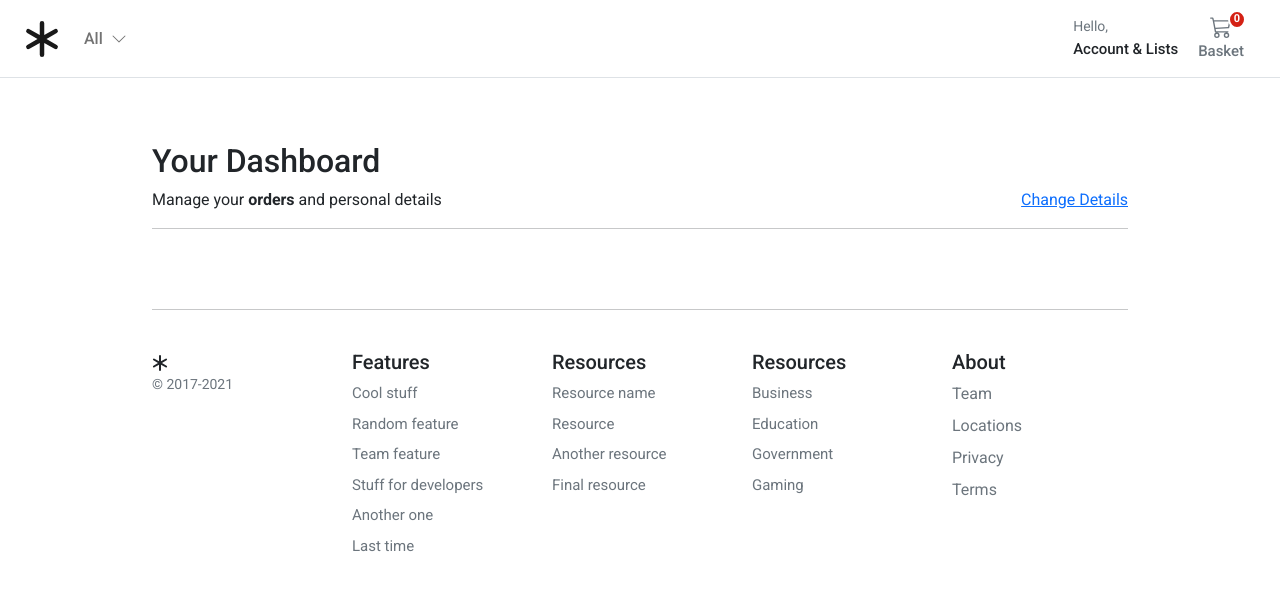
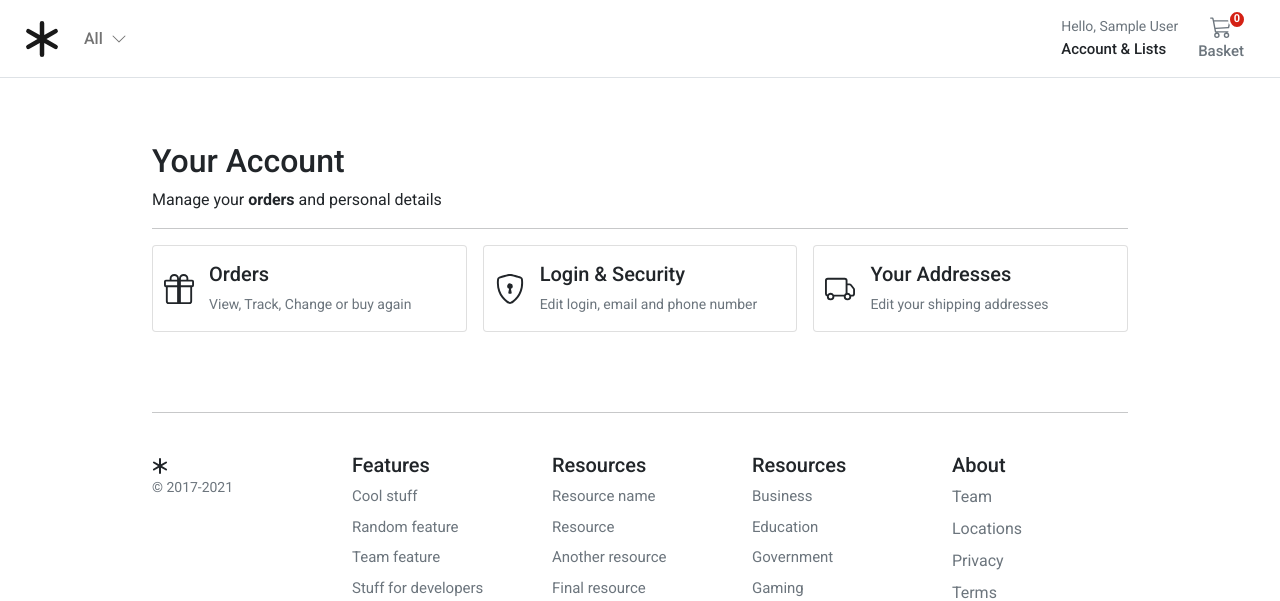
Before and after one commit to Aniketh17/store_tp, a Django app: page /account/dashboard/ in a window 1280 px wide. Shown: the top 601 px of the page. Run offline with Django 4.2, Linux system fonts and the light colour scheme; the visitor is signed in with stand-in values (Sample User, id 1); data that the repository does not hold is empty.

Commit message:
Added managing multiple addresses

```diff
--- a/account/admin.py
+++ b/account/admin.py
@@ -1,5 +1,5 @@
 from django.contrib import admin
 
-from .models import UserBase
+from .models import Customer
 
-admin.site.register(UserBase)
+admin.site.register(Customer)
--- a/account/urls.py
+++ b/account/urls.py
@@ -3,54 +3,67 @@
 from django.views.generic import TemplateView
 
 from . import views
-from .forms import (PwdResetConfirmForm, PwdResetForm, UserLoginForm)
+from .forms import PwdResetConfirmForm, PwdResetForm, UserLoginForm
 
-app_name = 'account'
+app_name = "account"
 
 urlpatterns = [
-    path('login/', auth_views.LoginView.as_view(
-        template_name='account/login.html',
-        form_class=UserLoginForm
+    path(
+        "login/",
+        auth_views.LoginView.as_view(template_name="account/login.html", form_class=UserLoginForm),
+        name="login",
     ),
-         name='login'),
-    path('logout/', auth_views.LogoutView.as_view(next_page='/account/login/'), name='logout'),
-    path('register/', views.account_register, name='register'),
-    path('activate/<slug:uidb64>/<slug:token>)/', views.account_activate, name='activate'),
+    path("logout/", auth_views.LogoutView.as_view(next_page="/account/login/"), name="logout"),
+    path("register/", views.account_register, name="register"),
+    path("activate/<slug:uidb64>/<slug:token>)/", views.account_activate, name="activate"),
 
 
     # Reset password
-    path('password_reset/',
-         auth_views.PasswordResetView.as_view(
-             template_name="account/password_reset/password_reset_form.html",
-             success_url='password_reset_email_confirm',
-             email_template_name='account/password_reset/password_reset_email.html',
-             form_class=PwdResetForm), name='pwdreset'
-         ),
-    path('password_reset_confirm/<uidb64>/<token>',
-         auth_views.PasswordResetConfirmView.as_view(
-             template_name='account/password_reset/password_reset_confirm.html',
-             success_url='password_reset_complete/',
-             form_class=PwdResetConfirmForm
-         ),
-         name="password_reset_confirm"),
-    path('password_reset/password_reset_email_confirm/',
-         TemplateView.as_view(
-             template_name="account/password_reset/reset_status.html"
-         ),
-         name='password_reset_done'),
-    path('password_reset_confirm/Mg/password_reset_complete/',
-         TemplateView.as_view(
-             template_name="account/password_reset/reset_status.html"
-         ),
-         name='password_reset_complete'),
+    path(
+        "password_reset/",
+        auth_views.PasswordResetView.as_view(
+            template_name="account/password_reset/password_reset_form.html",
+            success_url="password_reset_email_confirm",
+            email_template_name="account/password_reset/password_reset_email.html",
+            form_class=PwdResetForm,
+        ),
+        name="pwdreset",
+    ),
+    path(
+        "password_reset_confirm/<uidb64>/<token>",
+        auth_views.PasswordResetConfirmView.as_view(
+            template_name="account/password_reset/password_reset_confirm.html",
+            success_url="password_reset_complete/",
+            form_class=PwdResetConfirmForm,
+        ),
+        name="password_reset_confirm",
+    ),
+    path(
+        "password_reset/password_reset_email_confirm/",
+        TemplateView.as_view(template_name="account/password_reset/reset_status.html"),
+        name="password_reset_done",
+    ),
+    path(
+        "password_reset_confirm/Mg/password_reset_complete/",
+        TemplateView.as_view(template_name="account/password_reset/reset_status.html"),
+        name="password_reset_complete",
+    ),
 
 
     # User dashboard
-    path('dashboard/', views.dashboard, name='dashboard'),
-    path('profile/edit/', views.edit_details, name='edit_details'),
-    path('profile/delete_user/', views.delete_user, name='delete_user'),
-    path('profile/delete_confirm/',
-         TemplateView.as_view(template_name="account/dashboard/delete_confirm.html"),
-         name='delete_confirmation'
-         ),
+    path("dashboard/", views.dashboard, name="dashboard"),
+    path("profile/edit/", views.edit_details, name="edit_details"),
+    path("profile/delete_user/", views.delete_user, name="delete_user"),
+    path(
+        "profile/delete_confirm/",
+        TemplateView.as_view(template_name="account/dashboard/delete_confirm.html"),
+        name="delete_confirmation",
+    ),
+
+
+    path("addresses/", views.view_address, name="addresses"),
+    path("add_address/", views.add_address, name="add_address"),
+    path("addresses/edit/<slug:id>/", views.edit_address, name="edit_address"),
+    path("addresses/delete/<slug:id>/", views.delete_address, name="delete_address"),
+    path("addresses/set_default/<slug:id>/", views.set_default, name="set_default"),
 ]
--- a/account/views.py
+++ b/account/views.py
@@ -1,16 +1,17 @@
 from django.contrib.auth import login, logout
 from django.contrib.auth.decorators import login_required
 from django.contrib.sites.shortcuts import get_current_site
-from django.http import HttpResponse
+from django.http import HttpResponse, HttpResponseRedirect
 from django.shortcuts import redirect, render
+from django.urls import reverse
 from django.template.loader import render_to_string
 from django.utils.encoding import force_bytes, force_str
 from django.utils.http import urlsafe_base64_decode, urlsafe_base64_encode
 
 from orders.views import user_orders
 
-from .forms import RegistrationForm, UserEditForm
-from .models import UserBase
+from .forms import RegistrationForm, UserEditForm, UserAddressForm
+from .models import Customer, Address
 from .tokens import account_activation_token
 
 
@@ -38,7 +39,7 @@
 
 @login_required
 def delete_user(request):
-    user = UserBase.objects.get(user_name=request.user)
+    user = Customer.objects.get(user_name=request.user)
     user.is_active = False
     user.save()
     logout(request)
@@ -46,7 +47,6 @@
 
 
 def account_register(request):
-
     if request.user.is_authenticated:
         return redirect('account:dashboard')
 
@@ -76,7 +76,7 @@
 def account_activate(request, uidb64, token):
     try:
         uid = force_str(urlsafe_base64_decode(uidb64))
-        user = UserBase.objects.get(pk=uid)
+        user = Customer.objects.get(pk=uid)
     except(TypeError, ValueError, OverflowError, user.DoesNotExist):
         user = None
     if user is not None and account_activation_token.check_token(user, token):
@@ -86,3 +86,51 @@
         return redirect('account:dashboard')
     else:
         return render(request, 'account/registration/activation_invalid.html')
+
+
+# Addresses
+@login_required
+def view_address(request):
+    addresses = Address.objects.filter(customer=request.user)
+    return render(request, "account/dashboard/addresses.html", {"addresses": addresses})
+
+
+@login_required
+def add_address(request):
+    if request.method == "POST":
+        address_form = UserAddressForm(data=request.POST)
+        if address_form.is_valid():
+            address_form = address_form.save(commit=False)
+            address_form.customer = request.user
+            address_form.save()
+            return HttpResponseRedirect(reverse("account:addresses"))
+    else:
+        address_form = UserAddressForm()
+    return render(request, "account/dashboard/edit_addresses.html", {"form": address_form})
+
+
+@login_required
+def edit_address(request, id_):
+    if request.method == "POST":
+        address = Address.objects.get(pk=id_, customer=request.user)
+        address_form = UserAddressForm(instance=address, data=request.POST)
+        if address_form.is_valid():
+            address_form.save()
+            return HttpResponseRedirect(reverse("account:addresses"))
+    else:
+        address = Address.objects.get(pk=id_, customer=request.user)
+        address_form = UserAddressForm(instance=address)
+    return render(request, "account/dashboard/edit_addresses.html", {"form": address_form})
+
+
+@login_required
+def delete_address(request, id_):
+    address = Address.objects.filter(pk=id_, customer=request.user).delete()
+    return redirect("account:addresses")
+
+
+@login_required
+def set_default(request, id_):
+    Address.objects.filter(customer=request.user, default=True).update(default=False)
+    Address.objects.filter(pk=id_, customer=request.user).update(default=True)
+    return redirect("account:addresses")
--- a/core/settings/base.py
+++ b/core/settings/base.py
@@ -104,7 +104,7 @@
 
 
 # Custom user model
-AUTH_USER_MODEL = 'account.UserBase'
+AUTH_USER_MODEL = 'account.Customer'
 LOGIN_REDIRECT_URL = '/account/dashboard'
 LOGIN_URL = '/account/login/'
 
--- a/templates/account/dashboard/dashboard.html
+++ b/templates/account/dashboard/dashboard.html
@@ -1,68 +1,79 @@
-{% extends "../../base.html" %}
+{% extends "../sub_base.html" %}
 {% block title %}Dashboard{% endblock %}
 
-{% block content %}
+{% block sub_content %}
 
-  <div class="container">
   <div class="col-12">
-      <h1 class="h2">Your Dashboard</h1>
+    <h1 class="h2">Your Account</h1>
   </div>
   <div class="col-12 d-flex justify-content-between">
     <div>Manage your <b>orders</b> and personal details</div>
-      <div><a href="{% url "account:edit_details" %}">Change Details</a></div>
+    {% comment %} <div><a href="{% url "account:edit_details" %}">Change Details</a></div> {% endcomment %}
   </div>
   <hr />
+
+  <div class="row row-cols-1 row-cols-sm-2 row-cols-md-3 g-3">
+    <div class="col">
+      <a href="#" class="text-reset text-decoration-none" role="button" style="max-width: 540px;">
+      <div class="card mb-3">
+        <div class="row g-0">
+          <div class="col-2 position-relative">
+            <svg class="position-absolute top-50 start-50 translate-middle" xmlns="http://www.w3.org/2000/svg" width="30" height="30" fill="currentColor" class="bi bi-gift"
+              viewBox="0 0 16 16">
+              <path
+                d="M3 2.5a2.5 2.5 0 0 1 5 0 2.5 2.5 0 0 1 5 0v.006c0 .07 0 .27-.038.494H15a1 1 0 0 1 1 1v2a1 1 0 0 1-1 1v7.5a1.5 1.5 0 0 1-1.5 1.5h-11A1.5 1.5 0 0 1 1 14.5V7a1 1 0 0 1-1-1V4a1 1 0 0 1 1-1h2.038A2.968 2.968 0 0 1 3 2.506V2.5zm1.068.5H7v-.5a1.5 1.5 0 1 0-3 0c0 .085.002.274.045.43a.522.522 0 0 0 .023.07zM9 3h2.932a.56.56 0 0 0 .023-.07c.043-.156.045-.345.045-.43a1.5 1.5 0 0 0-3 0V3zM1 4v2h6V4H1zm8 0v2h6V4H9zm5 3H9v8h4.5a.5.5 0 0 0 .5-.5V7zm-7 8V7H2v7.5a.5.5 0 0 0 .5.5H7z" />
+            </svg>
           </div>
-  <div class="container">
-    {% for order in orders %}
-    <div class="row g-3">
-      <div class="col-12 bg-light p-3 d-flex justify-content-between">
-        <div class="d-flex d-flex-inline">
-          <div class="pe-3">{{ order.created }}</div>
-          <div class="dropdown">
-          <a class="text-reset text-decoration-none dropdown-toggle" href="#" role="link" id="dropdownLink" data-bs-toggle="dropdown" aria-expanded="false">
-          Dispacted to
-          <svg xmlns="http://www.w3.org/2000/svg" width="12" height="12" fill="currentColor" class="bi bi-chevron-down" viewBox="0 0 16 16">
-            <path fill-rule="evenodd" d="M1.646 4.646a.5.5 0 0 1 .708 0L8 10.293l5.646-5.647a.5.5 0 0 1 .708.708l-6 6a.5.5 0 0 1-.708 0l-6-6a.5.5 0 0 1 0-.708z"/>
-          </svg>
-          </a>
-          <ul class="dropdown-menu" aria-labelledby="dropdownLink">
-            <li class="item small">{{order.full_name}}</li>
-            <li class="item small">{{order.address1}}</li>
-            <li class="item small">{{order.address2}}</li>
-            <li class="item small">{{order.post_code}}</li>
-          </ul>
-          </div>
-        </div>
-        <div class="text-end">
-          Total paid: <span class="fw-bold">£{{ order.total_paid }}</span>
-        </div>
-      </div>
-      <div class="col-md-5 col-lg-4 order-md-last p-0 order-3">
-        <div class="d-grid gap-2 ">
-          <button class="btn btn-warning" type="button">Problem with order</button>
-          <button class="btn btn-light" type="button">Leave a review</button>
-        </div>
-      </div>
-      <div class="col-md-7 col-lg-8 p-0">
-        {% for item in order.items.all %}
-        <div class="card mb-3 border-0">
-          <div class="row g-0">
-            <div class="col-md-2 d-none d-md-block">
-              <img class="img-fluid" style="width:90px" src="{{item.product.image.url}}" />
-            </div>
-            <div class="col-md-10">
-              <div class="card-body p-1">
-                <a class="text-decoration-none" href="{{ item.product.get_absolute_url }}">
-                  <p class="card-text small">{{item.product|title}}</p>
-                </a>
+          <div class="col-10">
+            <div class="card-body ps-0 ps-md-1">
+              <h1 class="h5">Orders</h1>
+              <p class="card-text small text-muted">View, Track, Change or buy again</p>
             </div>
           </div>
         </div>
       </div>
-        {% endfor %}
+      </a>
+    </div>
+    <div class="col">
+      <a href="{% url "account:edit_details" %}" class="text-reset text-decoration-none" role="button" style="max-width: 540px;">
+      <div class="card mb-3">
+        <div class="row g-0">
+          <div class="col-2 position-relative">
+            <svg class="position-absolute top-50 start-50 translate-middle" xmlns="http://www.w3.org/2000/svg" width="30" height="30" fill="currentColor" class="bi bi-shield-lock" viewBox="0 0 16 16">
+              <path d="M5.338 1.59a61.44 61.44 0 0 0-2.837.856.481.481 0 0 0-.328.39c-.554 4.157.726 7.19 2.253 9.188a10.725 10.725 0 0 0 2.287 2.233c.346.244.652.42.893.533.12.057.218.095.293.118a.55.55 0 0 0 .101.025.615.615 0 0 0 .1-.025c.076-.023.174-.061.294-.118.24-.113.547-.29.893-.533a10.726 10.726 0 0 0 2.287-2.233c1.527-1.997 2.807-5.031 2.253-9.188a.48.48 0 0 0-.328-.39c-.651-.213-1.75-.56-2.837-.855C9.552 1.29 8.531 1.067 8 1.067c-.53 0-1.552.223-2.662.524zM5.072.56C6.157.265 7.31 0 8 0s1.843.265 2.928.56c1.11.3 2.229.655 2.887.87a1.54 1.54 0 0 1 1.044 1.262c.596 4.477-.787 7.795-2.465 9.99a11.775 11.775 0 0 1-2.517 2.453 7.159 7.159 0 0 1-1.048.625c-.28.132-.581.24-.829.24s-.548-.108-.829-.24a7.158 7.158 0 0 1-1.048-.625 11.777 11.777 0 0 1-2.517-2.453C1.928 10.487.545 7.169 1.141 2.692A1.54 1.54 0 0 1 2.185 1.43 62.456 62.456 0 0 1 5.072.56z"/>
+              <path d="M9.5 6.5a1.5 1.5 0 0 1-1 1.415l.385 1.99a.5.5 0 0 1-.491.595h-.788a.5.5 0 0 1-.49-.595l.384-1.99a1.5 1.5 0 1 1 2-1.415z"/>
+            </svg>
+          </div>
+          <div class="col-10">
+            <div class="card-body ps-0 ps-md-1">
+              <h1 class="h5">Login & Security</h1>
+              <p class="card-text small text-muted">Edit login, email and phone number</p>
             </div>
           </div>
-    {% endfor %}
         </div>
+      </div>
+      </a>
+    </div>
+    <div class="col">
+      <a href="{% url "account:addresses" %}" class="text-reset text-decoration-none" role="button" style="max-width: 540px;">
+      <div class="card mb-3">
+        <div class="row g-0">
+          <div class="col-2 position-relative">
+            <svg class="position-absolute top-50 start-50 translate-middle" xmlns="http://www.w3.org/2000/svg" width="30" height="30" fill="currentColor" class="bi bi-truck" viewBox="0 0 16 16">
+              <path d="M0 3.5A1.5 1.5 0 0 1 1.5 2h9A1.5 1.5 0 0 1 12 3.5V5h1.02a1.5 1.5 0 0 1 1.17.563l1.481 1.85a1.5 1.5 0 0 1 .329.938V10.5a1.5 1.5 0 0 1-1.5 1.5H14a2 2 0 1 1-4 0H5a2 2 0 1 1-3.998-.085A1.5 1.5 0 0 1 0 10.5v-7zm1.294 7.456A1.999 1.999 0 0 1 4.732 11h5.536a2.01 2.01 0 0 1 .732-.732V3.5a.5.5 0 0 0-.5-.5h-9a.5.5 0 0 0-.5.5v7a.5.5 0 0 0 .294.456zM12 10a2 2 0 0 1 1.732 1h.768a.5.5 0 0 0 .5-.5V8.35a.5.5 0 0 0-.11-.312l-1.48-1.85A.5.5 0 0 0 13.02 6H12v4zm-9 1a1 1 0 1 0 0 2 1 1 0 0 0 0-2zm9 0a1 1 0 1 0 0 2 1 1 0 0 0 0-2z"/>
+            </svg>
+          </div>
+          <div class="col-10">
+            <div class="card-body ps-0 ps-md-1">
+              <h1 class="h5">Your Addresses</h1>
+              <p class="card-text small text-muted">Edit your shipping addresses</p>
+            </div>
+          </div>
+        </div>
+      </div>
+      </a>
+    </div>
+
+  </div>
+
 {% endblock %}
--- a/templates/account/dashboard/edit_details.html
+++ b/templates/account/dashboard/edit_details.html
@@ -1,9 +1,8 @@
-
-
 {% extends "../sub_base.html" %}
 {% block title %}Edit Profile{% endblock %}
 {% block sub_content %}
 
+<div class="col-6 mx-auto">
 <form class="account-form" method="post" enctype="multipart/form-data">
     {% if user_form.is_valid and profile_form.is_valid  %}
     <div class="alert alert-primary" role="alert">
@@ -36,5 +35,6 @@
     <p>Are you sure you want to delete your account?</p>
     <button type="submit" role="button" class="btn btn-danger btn-block py-2 mb-4 mt-5 fw-bold w-100">Delete</button>
 </form>
+</div>
 
 {% endblock %}
--- a/templates/account/sub_base.html
+++ b/templates/account/sub_base.html
@@ -3,9 +3,9 @@
 {% block stylesheet %}{% static 'account/css/account.css' %}{% endblock %}
 
 {% block content %}
-<div class="container-fluid">
+<div class="container">
   <div class="login d-flex align-items-center">
-    <div class="col-12 col-md-6  col-lg-6 mx-auto">
+    <div class="col-12 col-md-12 col-lg-12 mx-auto">
       {% block sub_content %}{% endblock %}
     </div>
   </div>
```
Also changed, not shown: account/forms.py (+39 -12 lines), account/models.py (+37 -18 lines), templates/account/dashboard/addresses.html (added, +63 -0 lines), templates/account/dashboard/edit_addresses.html (added, +43 -0 lines), account/migrations/0001_initial.py, orders/migrations/0001_initial.py, store/migrations/0001_initial.py. Lines whose indentation alone changed are shown as unchanged.
